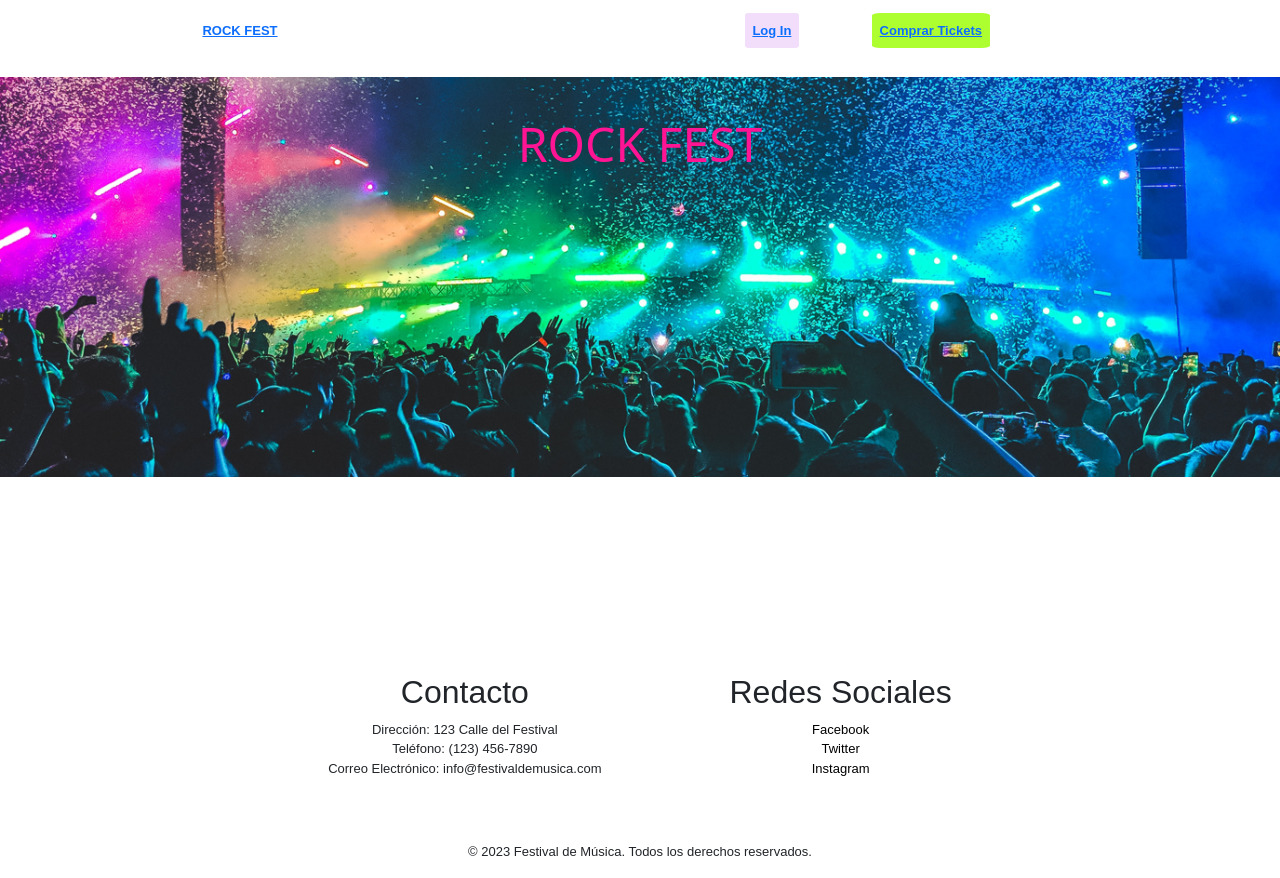
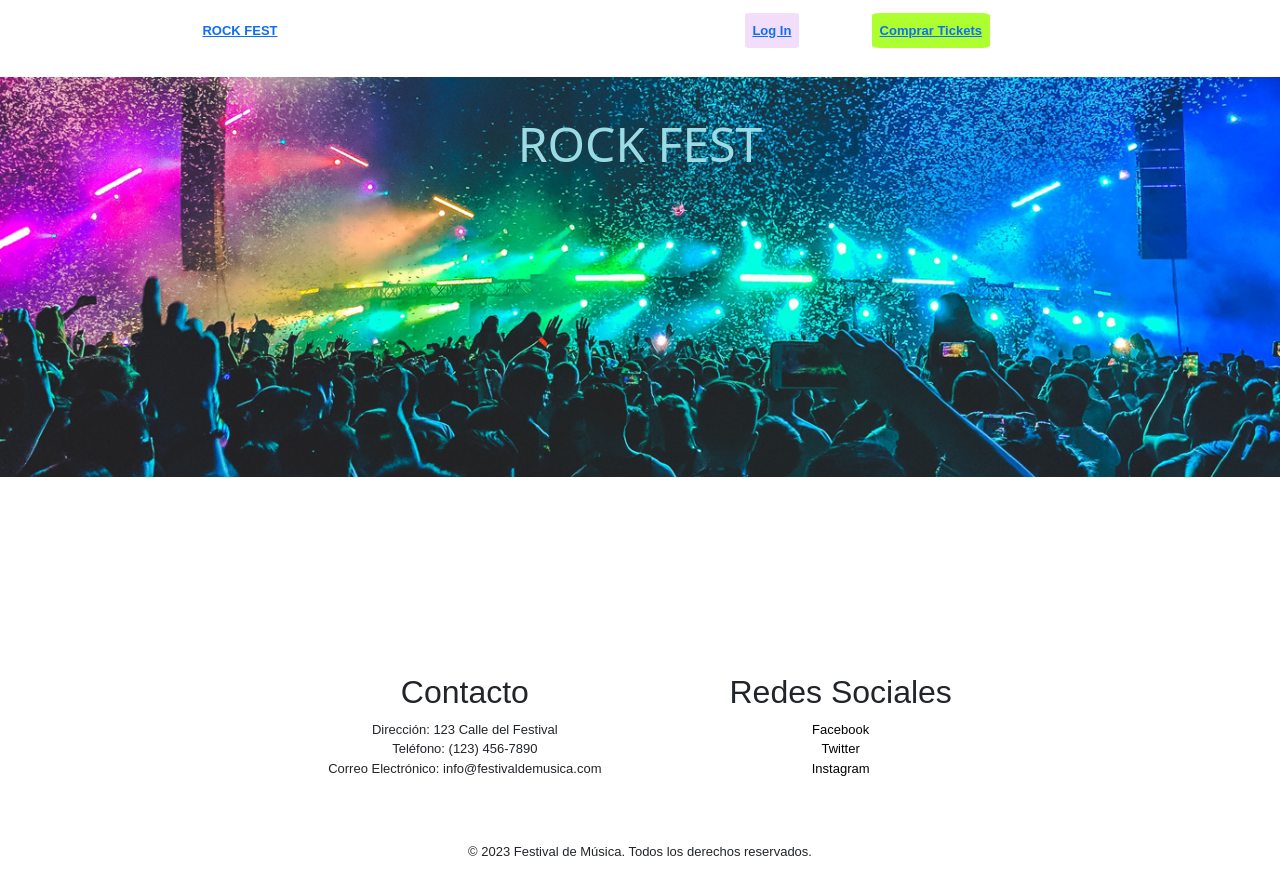
Before and after one commit to MilagrosVi/TpGrupalWeb, a Vue app in the folder frontend/: page / in a window 1280 px wide. Built offline with nearby package versions, Linux system fonts and the light colour scheme.

Commit message:
Update HomePage.vue

```diff
--- a/frontend/src/components/HomePage.vue
+++ b/frontend/src/components/HomePage.vue
@@ -70,7 +70,7 @@
     display: flex;
     font-size: 3em;
     justify-content:center;
-    color: deeppink;
+    color: rgb(154,219,228);
   }
 
 </style>
```
